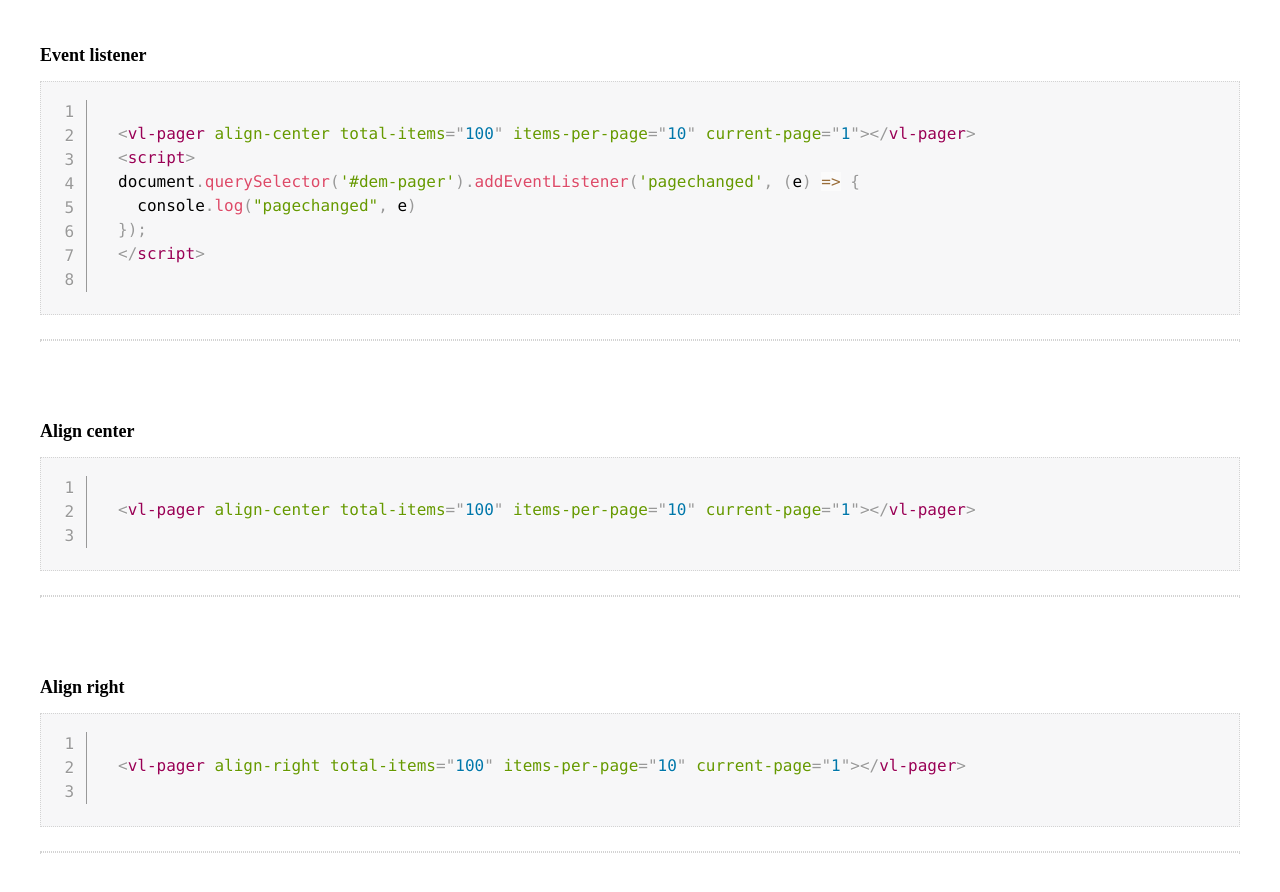
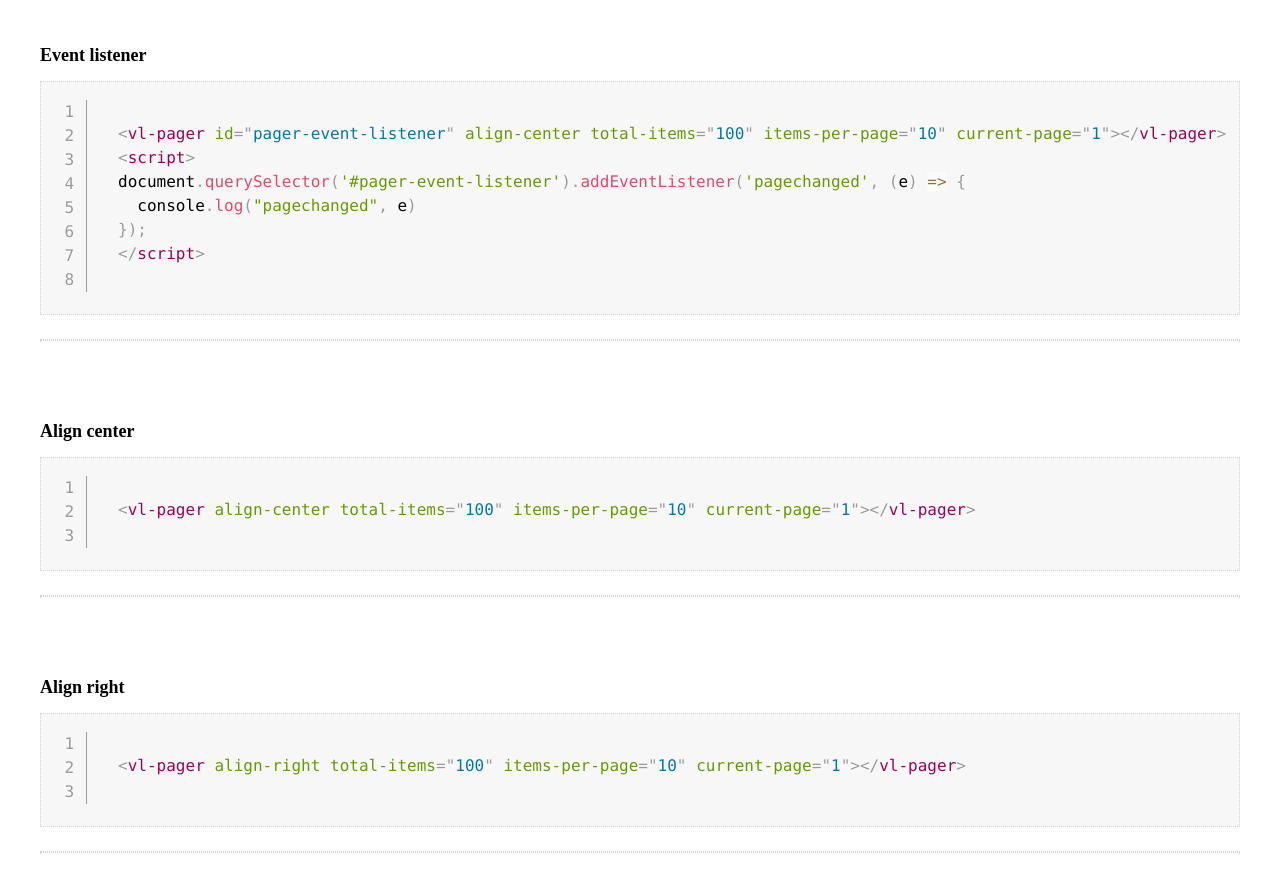
Before and after one commit to milieuinfo/webcomponent-vl-ui-pager, a website with bundled scripts: page demo/vl-pager.html in a window 1280 px wide. Shown: the part 920-1812 px from the top of the page. Built offline with nearby package versions, Linux system fonts and the light colour scheme; what vl-ui-core would draw is missing.

Commit message:
id voor eventlistener aanpassen

```diff
--- a/demo/vl-pager.html
+++ b/demo/vl-pager.html
@@ -56,9 +56,9 @@
     <h2>Event listener</h2>
     <pre>
       <code class="line-numbers language-markup">
-        &lt;vl-pager align-center total-items="100" items-per-page="10" current-page="1"&gt;&lt;/vl-pager&gt;
+        &lt;vl-pager id="pager-event-listener" align-center total-items="100" items-per-page="10" current-page="1"&gt;&lt;/vl-pager&gt;
         &lt;script&gt;
-        document.querySelector('#dem-pager').addEventListener('pagechanged', (e) =&gt; {
+        document.querySelector('#pager-event-listener').addEventListener('pagechanged', (e) =&gt; {
           console.log("pagechanged", e)
         });
         &lt;/script&gt;
```
Also changed, not shown: test/e2e/components/vl-pager.js (+0 -3 lines).
